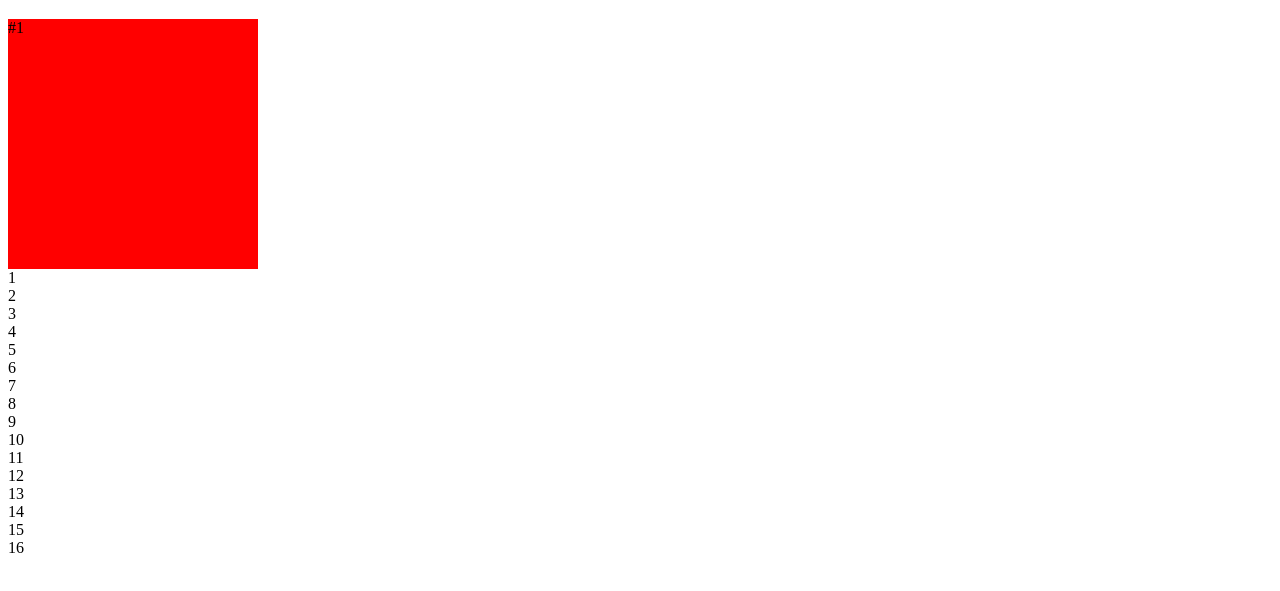
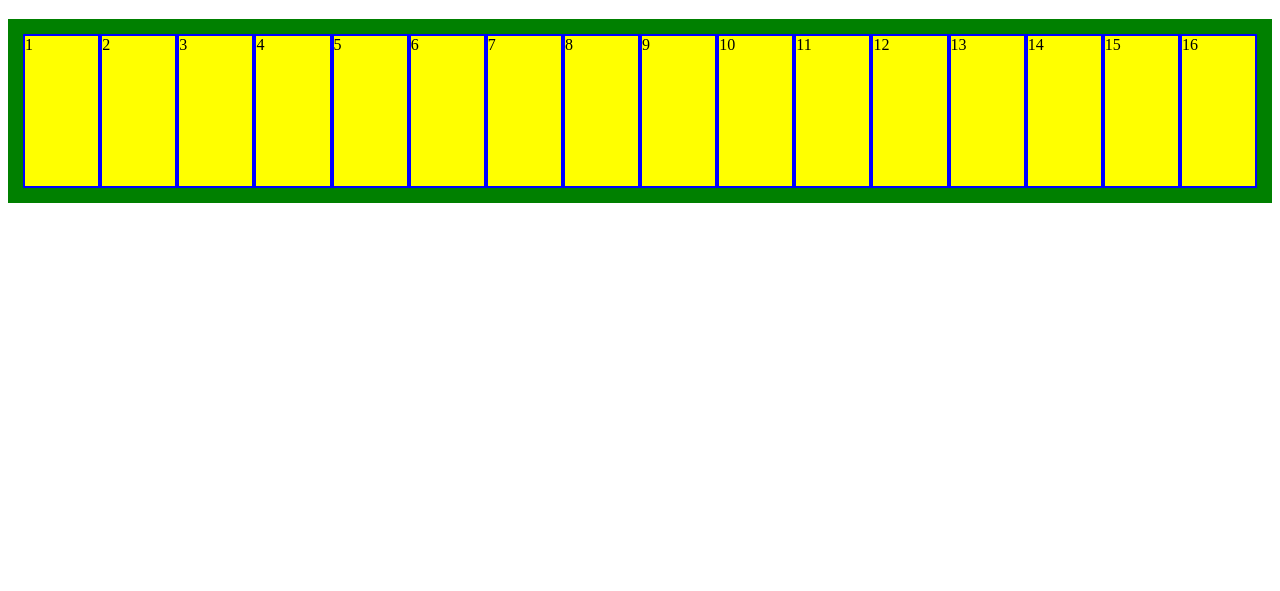
Before and after one commit to Prodigy3211/etch-a-sketch, a plain HTML site: page index.html in a window 1280 px wide. Shown: the part 61-652 px from the top of the page. Drawn offline with Linux system fonts and the light colour scheme.

Commit message:
Fix parent Div not rendering
The Parent Div for each of the 16 div boxes was not properly defined.
In order to fix this I need to define a new class called parentDivClass.

```diff
--- a/index.html
+++ b/index.html
@@ -3,6 +3,7 @@
 <head>
     <meta charset="UTF-8">
     <meta name="viewport" content="width=device-width, initial-scale=1.0">
+    <link rel="stylesheet" href="style.css">
     <title>Etch-A-Sketch</title>
 </head>
 <body>
--- a/main.js
+++ b/main.js
@@ -1,31 +1,37 @@
 //Create div HTML element
-let div1 = document.createElement('div');
-div1.id = "div1";
-div1.className = "div1Class";
-div1.style = "background-color: red;";
-div1.style.width ="250px";
-div1.style.height ="250px";
+// let div1 = document.createElement('div');
+// div1.id = "div1";
+// div1.className = "div1Class";
+// div1.style = "background-color: red;";
+// div1.style.width ="250px";
+// div1.style.height ="250px";
 
-//get the div that will contain the full etch a sketch
-let griddy = document.getElementById("griddy");
-div1.textContent = "#1";
-griddy.appendChild(div1);
+// get the div that will contain the full etch a sketch
+// let griddy = document.getElementById("griddy");
+// griddy.setAttribute("class",griddy)
+// div1.textContent = "#1";
+// griddy.appendChild(div1);
 
-console.log(griddy.innerHTML);
+// console.log(griddy.innerHTML);
 
 function divCreater(){
    let divvy = [1,2,3,4,5,6,7,8,9,10,11,12,13,14,15,16];
+   let parentDiv = document.createElement('div');
+   let parentDivClass = "parentDiv";
+   document.body.appendChild(parentDiv);
+   parentDiv.setAttribute('class',parentDivClass);
+   let gridSection = "gridSection";
     for (i=0; i < divvy.length; i++ ){
         let div = document.createElement('div');
-        div.setAttribute('id',divvy[i]);
+        div.setAttribute('id', divvy[i]);
+        div.setAttribute('class', gridSection)
         div.textContent = divvy[i];
         document.body.appendChild(div);
+        parentDiv.appendChild(div);
     }
 }
 
-
-console.log(divCreater());
-
+divCreater();
 
 
 // divCreater.textContent = "I did it!";
--- a/style.css
+++ b/style.css
@@ -0,0 +1,12 @@
+.parentDiv{
+    display: flex;
+    border: solid 15px green;
+}
+.gridSection{
+    display: flex;
+    flex-flow: row wrap;
+    width: 150px;
+    height: 150px;
+    background-color: yellow;
+    border: solid 2px blue;
+}
```
